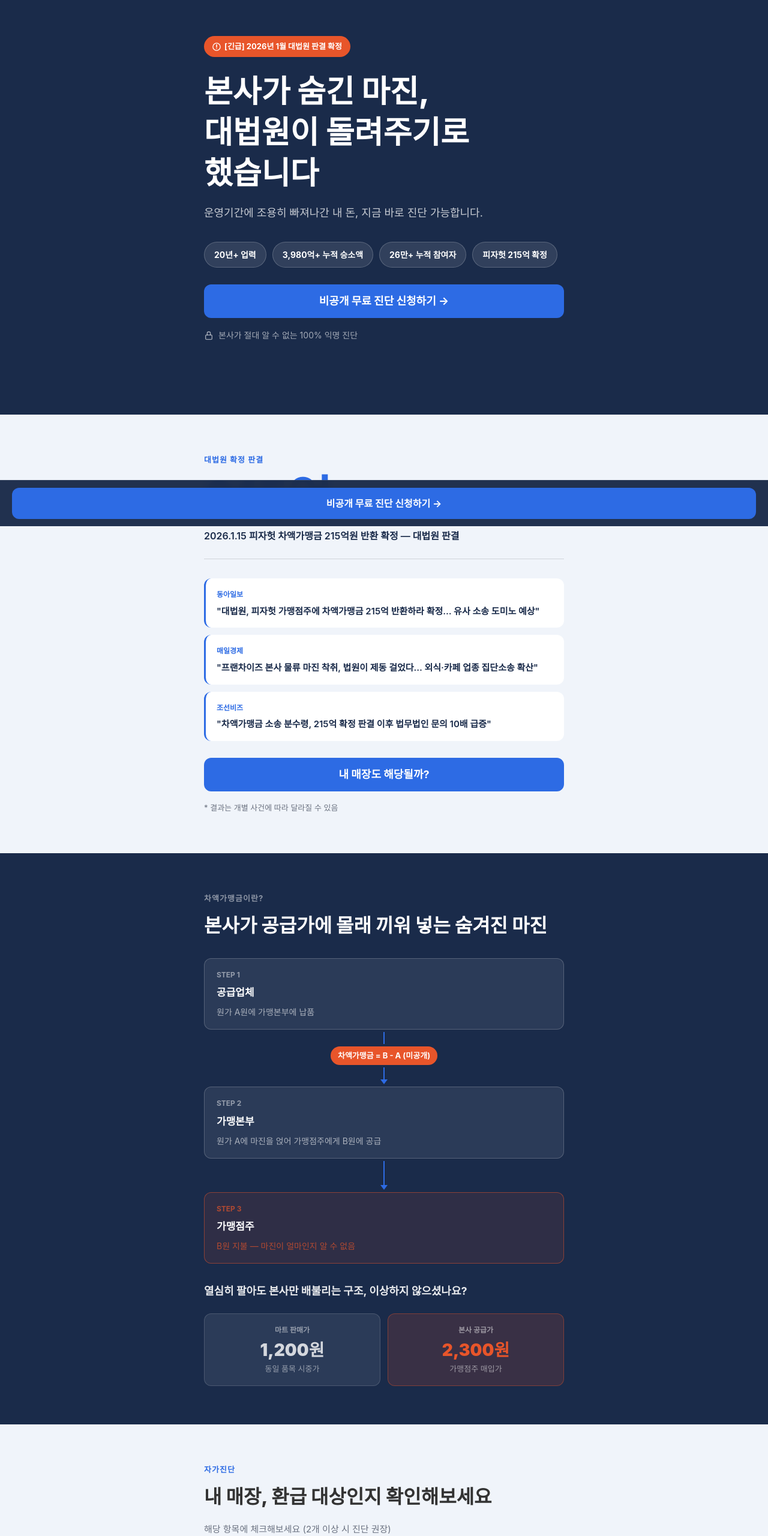
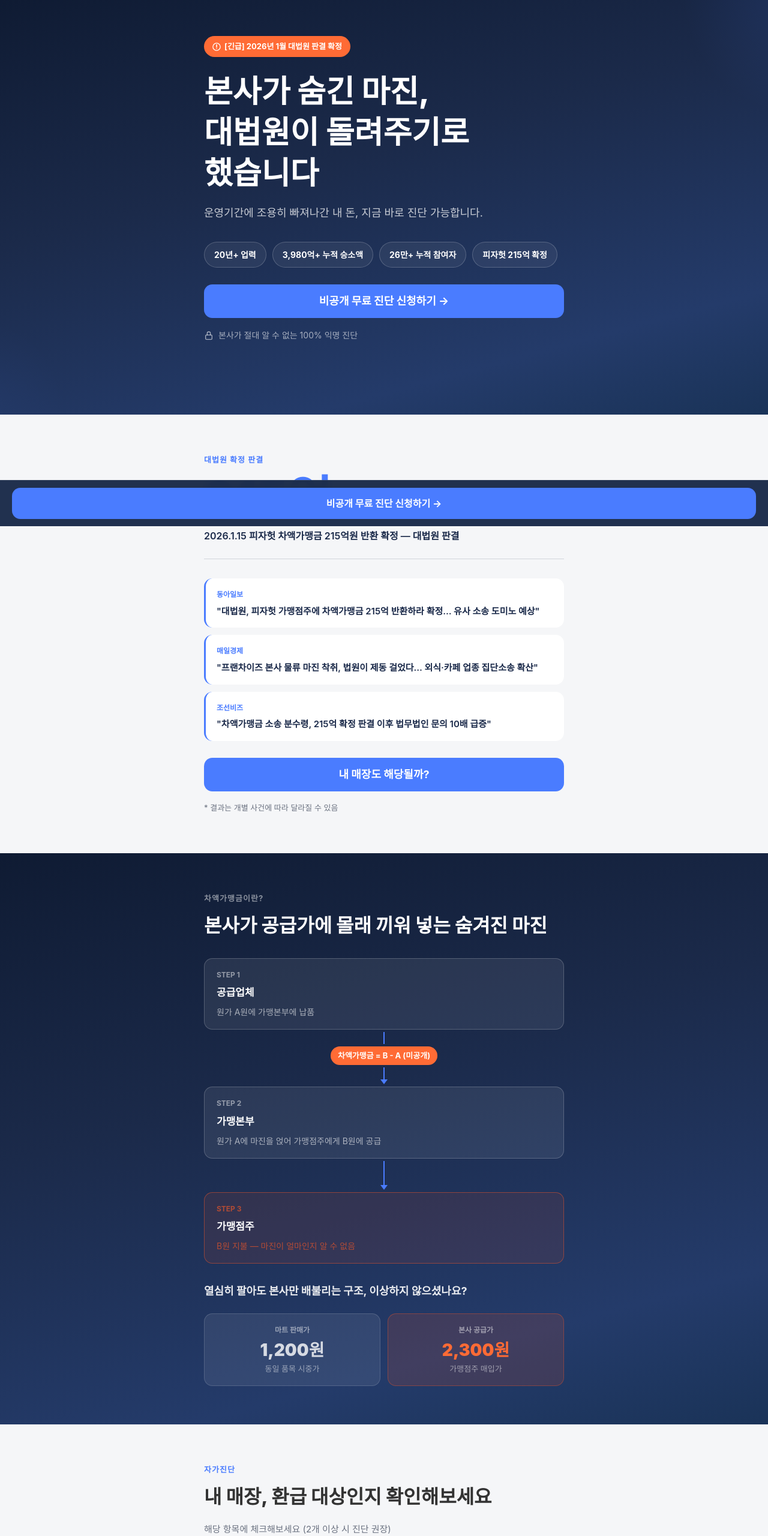
Before and after one commit to 2myeonghee/franchise-landing-v2, a plain HTML site: page index.html in a window 1280 px wide. Shown: the top 2560 px of the page at 60% size. Drawn offline with Linux system fonts and the light colour scheme; a web font is replaced by a local one.

Commit message:
v3 design overhaul - paragon style colors

```diff
--- a/index.html
+++ b/index.html
@@ -10,21 +10,21 @@
     *, *::before, *::after { box-sizing: border-box; margin: 0; padding: 0; }
 
     :root {
-      --primary: #1A2B4A;
-      --accent: #2D6BE4;
-      --warning: #E8552A;
-      --light-bg: #F0F4FA;
+      --primary: #1B2A4A;
+      --accent: #4A7CFF;
+      --warning: #FF6B35;
+      --light-bg: #F5F6F8;
       --white: #ffffff;
-      --footer-bg: #0F1A2E;
+      --footer-bg: #0A1628;
       --text-body: #333;
       --text-muted: #6b7280;
       --border: #d1d5db;
-      --radius: 12px;
+      --radius: 16px;
     }
 
     html { scroll-behavior: smooth; }
 
-    body { word-break: keep-all; overflow-wrap: break-word;
+    body { word-break: keep-all; overflow-wrap: break-word; word-break: keep-all; overflow-wrap: break-word;
       font-family: 'Pretendard Variable', Pretendard, -apple-system, BlinkMacSystemFont, sans-serif;
       font-size: 16px;
       line-height: 1.8;
@@ -52,7 +52,7 @@
       font-weight: 700;
       text-align: center;
       border: none;
-      border-radius: var(--radius);
+      border-radius: 14px;
       cursor: pointer;
       min-height: 56px;
       padding: 0 24px;
@@ -60,7 +60,7 @@
       text-decoration: none;
       transition: background 0.2s, transform 0.1s;
     }
-    .btn-primary:hover { background: #1f57c4; }
+    .btn-primary:hover { background: #3366FF; }
     .btn-primary:active { transform: scale(0.98); }
 
     .section-label {
@@ -83,7 +83,7 @@
        S1 히어로
     ════════════════════════════════ */
     #hero {
-      background: var(--primary);
+      background: linear-gradient(165deg, #0F1B33 0%, #1B2A4A 40%, #243B6A 80%, #1A3358 100%);
       min-height: 85vh;
       display: flex;
       flex-direction: column;
@@ -140,7 +140,7 @@
     }
 
     .trust-badge {
-      background: rgba(255,255,255,0.1);
+      background: rgba(255,255,255,0.06);
       border: 1px solid rgba(255,255,255,0.2);
       color: #fff;
       font-size: 14px;
@@ -205,7 +205,7 @@
 
     .news-card {
       background: #fff;
-      border-radius: var(--radius);
+      border-radius: 14px;
       padding: 16px 18px;
       border-left: 3px solid var(--accent);
     }
@@ -234,7 +234,7 @@
        S3 차액가맹금 개념
     ════════════════════════════════ */
     #concept {
-      background: var(--primary);
+      background: linear-gradient(165deg, #0F1B33 0%, #1B2A4A 40%, #243B6A 80%, #1A3358 100%);
     }
 
     #concept .section-title { color: #fff; }
@@ -250,7 +250,7 @@
     .flow-node {
       background: rgba(255,255,255,0.08);
       border: 1px solid rgba(255,255,255,0.2);
-      border-radius: var(--radius);
+      border-radius: 14px;
       padding: 16px 20px;
     }
 
@@ -319,7 +319,7 @@
     }
 
     .price-card {
-      border-radius: var(--radius);
+      border-radius: 14px;
       padding: 16px;
       text-align: center;
     }
@@ -365,7 +365,7 @@
 
     .check-item {
       background: #fff;
-      border-radius: var(--radius);
+      border-radius: 14px;
       padding: 16px 18px;
       display: flex;
       align-items: flex-start;
@@ -423,7 +423,7 @@
       display: none;
       background: #fff5f2;
       border: 2px solid var(--warning);
-      border-radius: var(--radius);
+      border-radius: 14px;
       padding: 18px 20px;
       margin-bottom: 20px;
     }
@@ -457,7 +457,7 @@
     .case-card {
       background: #fff;
       border: 1px solid #e5e7eb;
-      border-radius: var(--radius);
+      border-radius: 14px;
       padding: 22px 24px;
       box-shadow: 0 2px 8px rgba(0,0,0,0.06);
     }
@@ -517,13 +517,13 @@
     .refund-table {
       width: 100%;
       border-collapse: collapse;
-      border-radius: var(--radius);
+      border-radius: 14px;
       overflow: hidden;
       margin: 24px 0 12px;
     }
 
     .refund-table th {
-      background: var(--primary);
+      background: linear-gradient(165deg, #0F1B33 0%, #1B2A4A 40%, #243B6A 80%, #1A3358 100%);
       color: #fff;
       font-size: 14px;
       font-weight: 700;
@@ -555,7 +555,7 @@
 
     .faq-item {
       border: 1px solid var(--border);
-      border-radius: var(--radius);
+      border-radius: 14px;
       overflow: hidden;
     }
 
@@ -673,7 +673,7 @@
 
     .lawyer-card {
       background: var(--light-bg);
-      border-radius: var(--radius);
+      border-radius: 14px;
       padding: 22px 24px;
       display: flex;
       gap: 16px;
@@ -734,8 +734,8 @@
       display: grid;
       grid-template-columns: repeat(3, 1fr);
       gap: 12px;
-      background: var(--primary);
-      border-radius: var(--radius);
+      background: linear-gradient(165deg, #0F1B33 0%, #1B2A4A 40%, #243B6A 80%, #1A3358 100%);
+      border-radius: 14px;
       padding: 20px 16px;
     }
 
@@ -757,7 +757,7 @@
     /* ════════════════════════════════
        S10 CTA 폼
     ════════════════════════════════ */
-    #cta-form { background: var(--primary); }
+    #cta-form { background: linear-gradient(165deg, #0F1B33 0%, #1B2A4A 40%, #243B6A 80%, #1A3358 100%); }
     #cta-form .section-title { color: #fff; }
 
     .form-wrap {
@@ -1007,6 +1007,11 @@
       .hero-headline { font-size: 52px; }
       .section-title { font-size: 32px; }
     }
+
+    #hero { position: relative; overflow: hidden; }
+    #hero::before { content:''; position:absolute; top:-30%; right:-20%; width:400px; height:400px; border-radius:50%; background:radial-gradient(circle,rgba(74,124,255,.12) 0%,transparent 70%); }
+    #hero::after { content:''; position:absolute; bottom:-20%; left:-15%; width:300px; height:300px; border-radius:50%; background:radial-gradient(circle,rgba(74,124,255,.06) 0%,transparent 70%); }
+
   </style>
 </head>
 <body>
```
